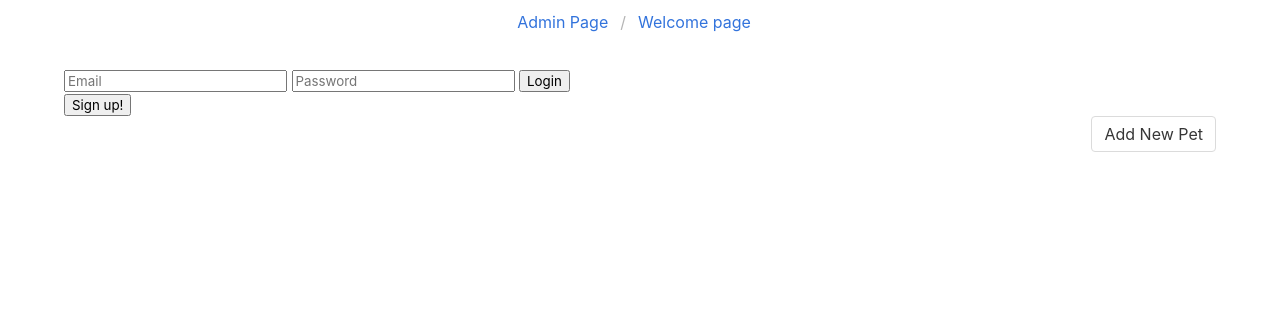
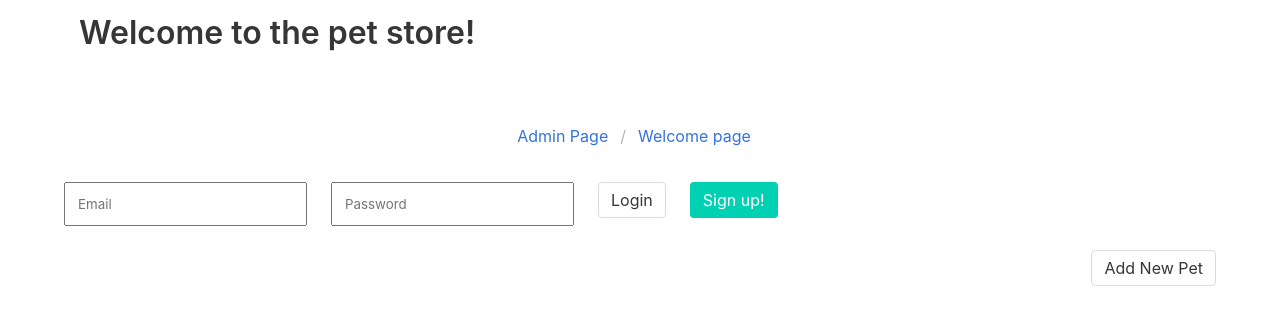
Before and after one commit to m1lky/hungryroot, a Flask app: template app/templates/admin_page.html in a window 1280 px wide. Shown: the top 325 px of the page. Run offline with Flask 2, Linux system fonts and the light colour scheme; the template is opened without the code that fills it, so the values that code supplies are empty; the visitor is signed in with stand-in values (Sample User, id 1).

Commit message:
minor design fixes

```diff
--- a/app/static/css/main.css
+++ b/app/static/css/main.css
@@ -5,7 +5,9 @@
 .pet-card-title{
 	justify-content: space-between;
 }
-
+.login-columns {
+	justify-content: space-between;
+}
 .liked {
 	background-color: pink;
 	box-shadow: 1px 2px lightgrey;
@@ -21,3 +23,7 @@
 .new-pet-button {
 	padding: 10px;
 }
+
+.banner {
+	padding: 15px;
+}
--- a/app/templates/base.html
+++ b/app/templates/base.html
@@ -18,7 +18,10 @@
     {% endblock %}
 </head>
 <body>
+
     <div class="container">
+        <div class="title is-centered banner">Welcome to the pet store!</div>
+    <br>
         {% if 'is_admin' in session %}
             <div class="breadcrumb navigation is-centered">
                 <ul>
@@ -29,19 +32,26 @@
             {% endif %}
         {% if user_info %}
         <div class="user-greeting">
-            Hello, {{ user_info.fname }}! <form action="/logout"><input type="submit" value="Logout"></form>
+            Hello, {{ user_info.fname }}! <form action="/logout"><input class="button" type="submit" value="Logout"></form>
         </div>
-
         {% else %}
-        <div id="login_form">
-            <form class="ishalf" action="/login" method="post">
-            <input type="text" name="email" class="ishalf" placeholder="Email">
-            <input type="password" name="password" class="ishalf" placeholder="Password">
-            <input type="submit" value="Login">
-            </form>
-        </div>
-        <div id="sign_up_form" class="ishalf">
-            <button onclick="toggle_modal('sign_up')">Sign up!</button>
+        <div class="columns">
+            <span id="login_form" class="column login-columns">
+                <form class="columns is-3" action="/login" method="post">
+                    <span class="column">
+                <input type="text" name="email" class="column" placeholder="Email">
+            </span>
+                <span class="column">
+                <input type="password" name="password" class="column" placeholder="Password">
+                </span>
+                <span class="column">
+                <input type="submit" class="button" value="Login">
+                </span>
+                </form>
+            </span>
+            <span id="sign_up_form" class="column">
+                <button class="button is-primary" onclick="toggle_modal('sign_up')">Sign up!</button>
+            </span>
         </div>
         {% endif %}
         <div id="content">{% block content %} {% endblock %}</div>
--- a/app/templates/index.html
+++ b/app/templates/index.html
@@ -1,6 +1,5 @@
 {% extends "base.html" %}
 {% block content %}
-<div class="title">Welcome to the pet store!</div>
 <div class="subtitle">Click the &hearts; to like a pet!</div>
 <div class="columns">
 	{% for p in pets_list %}
```
